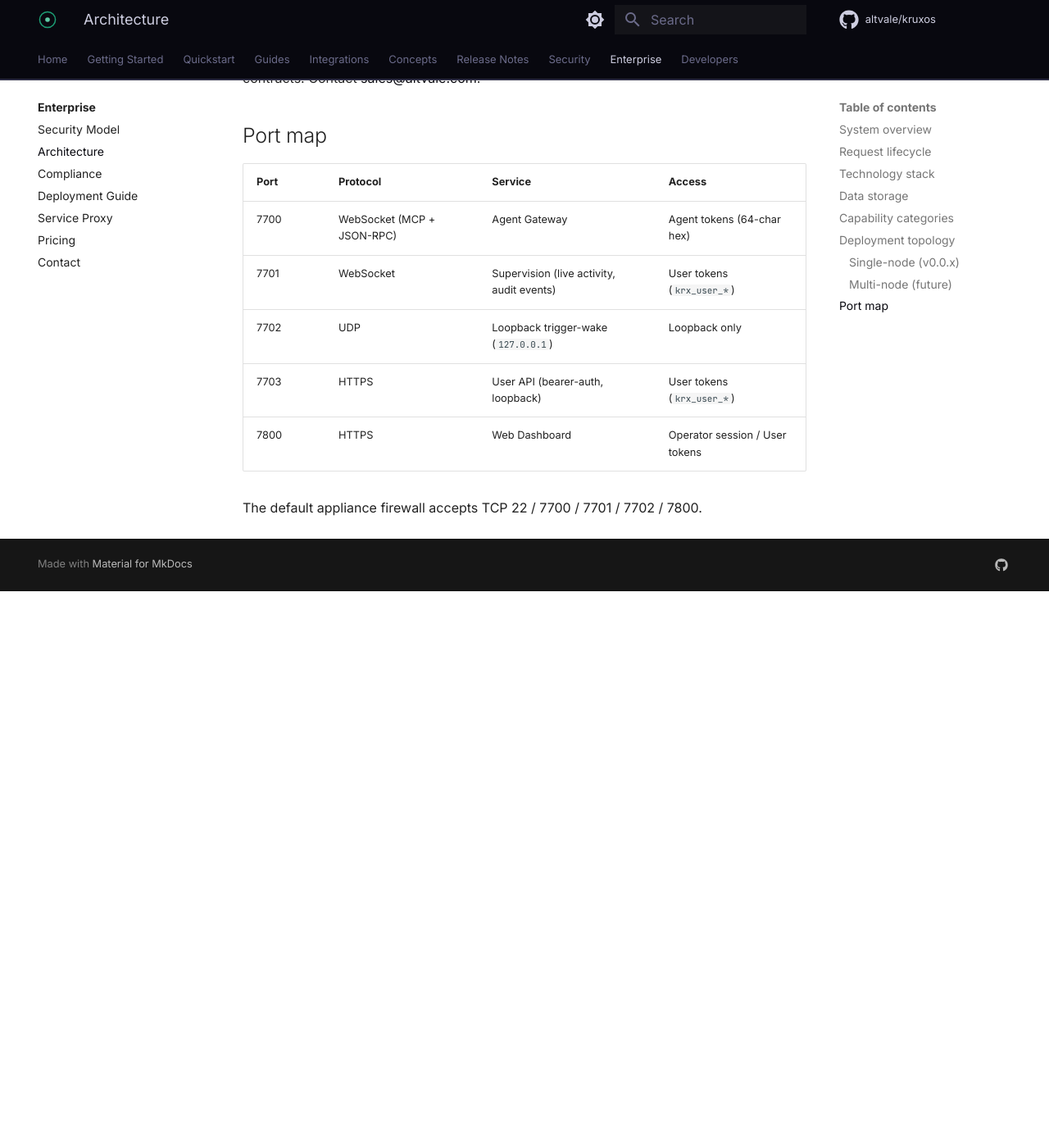
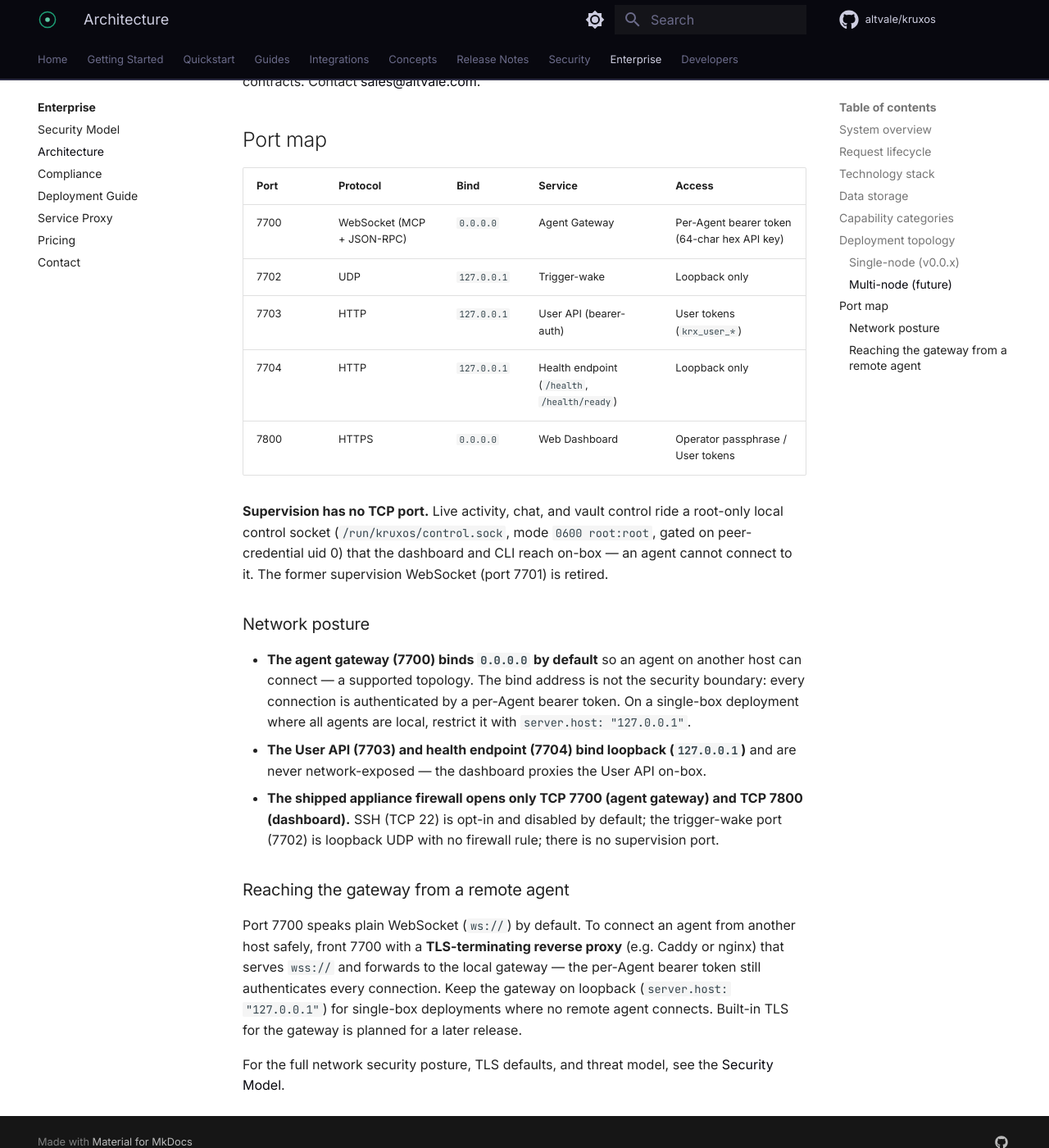
Before and after one commit to altvale/kruxos, an MkDocs documentation site: the page built from docs/public/docs/enterprise/architecture.md, in a window 1280 px wide and 1400 px high, scrolled down 3799 px. Shown: the whole window at 82% size. Built offline with MkDocs 1.6.1 and Material for MkDocs 9.7.7, drawn with Linux system fonts in a browser that asks for light colours; comment, search, counter and statistics services are not loaded; before the commit the page ends 4520 px from its top, so only the background shows below that.

Commit message:
docs(architecture): retire supervision port 7701 + accurate network posture
The enterprise Architecture page still showed the retired supervision
WebSocket (port 7701) as a live surface in the system diagram, the port
map, and the firewall line. Supervision moved to the root-only local
control socket (/run/kruxos/control.sock, 0600 root:root, peer-cred
uid 0); there is no supervision TCP port.

Corrections, verified against the gateway source:
- System diagram: replaced the 7701 supervision-WebSocket node with the
  control-socket node; dashboard/CLI now flow through it to the gateway.
- Port map: dropped 7701; User API 7703 is loopback HTTP (was HTTPS);
  added the loopback health endpoint 7704; agent gateway 7700 binds
  0.0.0.0 with a per-Agent 64-char-hex bearer token.
- Firewall line: the shipped appliance opens TCP 7700 + 7800 only
  (SSH/22 is opt-in and off by default; 7702 is loopback UDP with no
  inbound rule) — was "TCP 22 / 7700 / 7701 / 7702 / 7800".
- Added a Network posture summary and a Reaching the gateway from a
  remote agent note (TLS-terminating reverse proxy serving wss://),
  cross-linked to the Security Model page.

CHANGELOG [Unreleased] Fixed bullet added in the same commit.

````diff
--- a/docs/public/docs/enterprise/architecture.md
+++ b/docs/public/docs/enterprise/architecture.md
@@ -51,7 +51,7 @@ graph TB
     subgraph "Supervision"
         Dashboard[Web Dashboard<br/>Next.js + React<br/>Port 7800]
         CLI[kruxos CLI<br/>Rust / clap]
-        SupWS[Supervision WebSocket<br/>Port 7701]
+        Control[Control socket<br/>/run/kruxos/control.sock<br/>root-only · no TCP port]
     end
 
     subgraph "External Services"
@@ -71,7 +71,7 @@ graph TB
     GW --> Audit
     GW --> Health
     GW --> Comms
-    Dashboard & CLI --> SupWS --> GW
+    Dashboard & CLI --> Control --> GW
 ```
 
 ## Request lifecycle
@@ -196,12 +196,24 @@ Multi-node clustering with PostgreSQL, distributed audit collection, and central
 
 ## Port map
 
-| Port | Protocol | Service | Access |
-|------|----------|---------|--------|
-| 7700 | WebSocket (MCP + JSON-RPC) | Agent Gateway | Agent tokens (64-char hex) |
-| 7701 | WebSocket | Supervision (live activity, audit events) | User tokens (`krx_user_*`) |
-| 7702 | UDP | Loopback trigger-wake (`127.0.0.1`) | Loopback only |
-| 7703 | HTTPS | User API (bearer-auth, loopback) | User tokens (`krx_user_*`) |
-| 7800 | HTTPS | Web Dashboard | Operator session / User tokens |
+| Port | Protocol | Bind | Service | Access |
+|------|----------|------|---------|--------|
+| 7700 | WebSocket (MCP + JSON-RPC) | `0.0.0.0` | Agent Gateway | Per-Agent bearer token (64-char hex API key) |
+| 7702 | UDP | `127.0.0.1` | Trigger-wake | Loopback only |
+| 7703 | HTTP | `127.0.0.1` | User API (bearer-auth) | User tokens (`krx_user_*`) |
+| 7704 | HTTP | `127.0.0.1` | Health endpoint (`/health`, `/health/ready`) | Loopback only |
+| 7800 | HTTPS | `0.0.0.0` | Web Dashboard | Operator passphrase / User tokens |
 
-The default appliance firewall accepts TCP 22 / 7700 / 7701 / 7702 / 7800.
+**Supervision has no TCP port.** Live activity, chat, and vault control ride a root-only local control socket (`/run/kruxos/control.sock`, mode `0600 root:root`, gated on peer-credential uid 0) that the dashboard and CLI reach on-box — an agent cannot connect to it. The former supervision WebSocket (port 7701) is retired.
+
+### Network posture
+
+- **The agent gateway (7700) binds `0.0.0.0` by default** so an agent on another host can connect — a supported topology. The bind address is not the security boundary: every connection is authenticated by a per-Agent bearer token. On a single-box deployment where all agents are local, restrict it with `server.host: "127.0.0.1"`.
+- **The User API (7703) and health endpoint (7704) bind loopback (`127.0.0.1`)** and are never network-exposed — the dashboard proxies the User API on-box.
+- **The shipped appliance firewall opens only TCP 7700 (agent gateway) and TCP 7800 (dashboard).** SSH (TCP 22) is opt-in and disabled by default; the trigger-wake port (7702) is loopback UDP with no firewall rule; there is no supervision port.
+
+### Reaching the gateway from a remote agent
+
+Port 7700 speaks plain WebSocket (`ws://`) by default. To connect an agent from another host safely, front 7700 with a **TLS-terminating reverse proxy** (e.g. Caddy or nginx) that serves `wss://` and forwards to the local gateway — the per-Agent bearer token still authenticates every connection. Keep the gateway on loopback (`server.host: "127.0.0.1"`) for single-box deployments where no remote agent connects. Built-in TLS for the gateway is planned for a later release.
+
+For the full network security posture, TLS defaults, and threat model, see the [Security Model](security-model.md).
````
Also changed, not shown: CHANGELOG.md.
